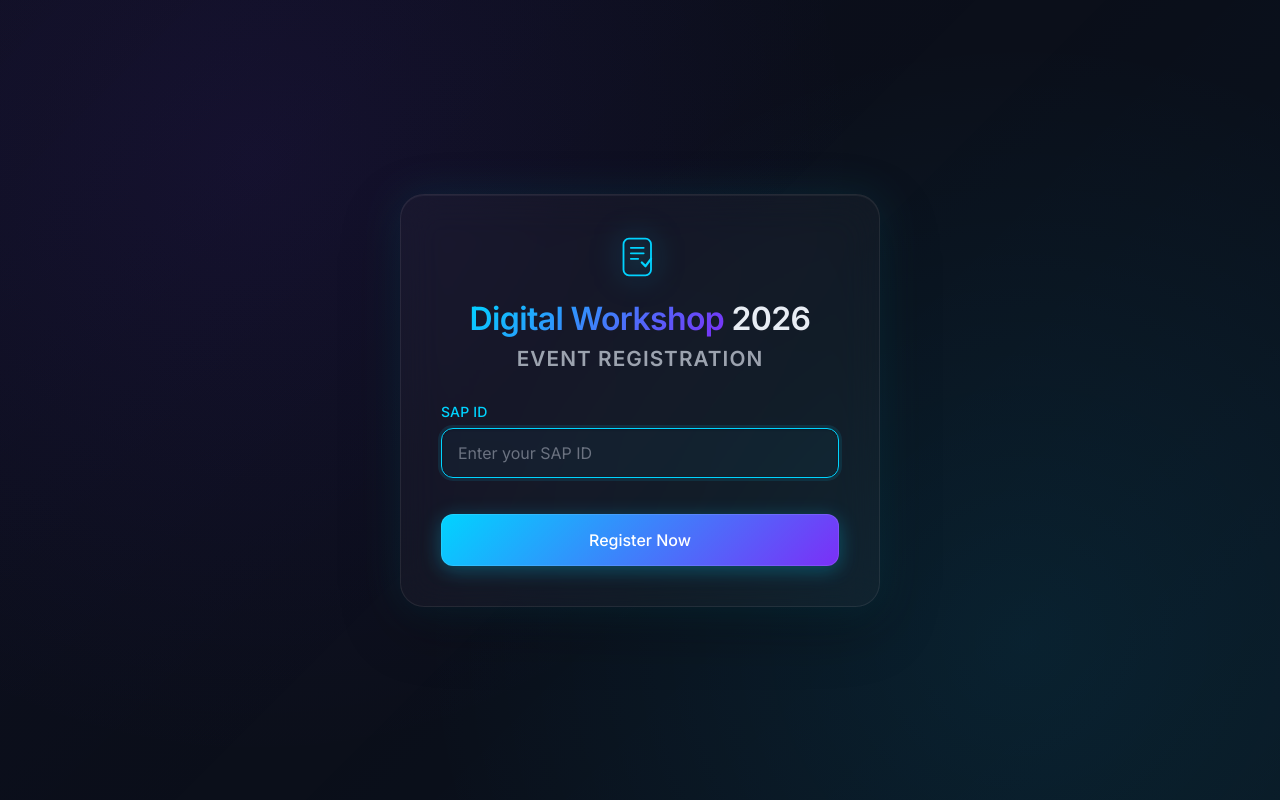
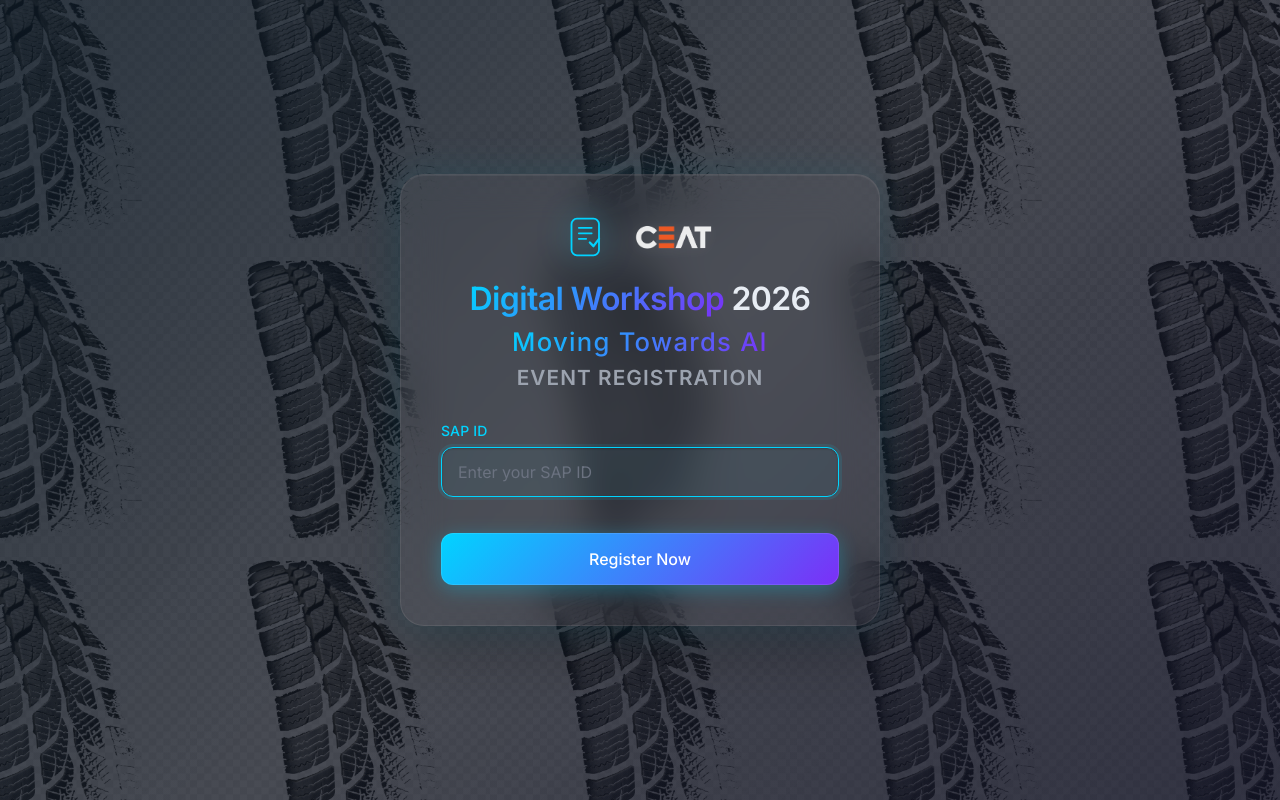
Before and after one commit to satishpanduru/qr-registration, a website: page public/index.html in a window 1280 px wide. Drawn offline with Linux system fonts and the light colour scheme.

Commit message:
Add CEAT branding, tyre background, agenda PDF, and update database with 50 attendees

```diff
--- a/public/index.html
+++ b/public/index.html
@@ -23,6 +23,8 @@
         <!-- Header -->
         <header class="header">
 
+            <!-- Logo Container with both icons -->
+            <div class="logo-container">
                 <!-- Registration Icon -->
                 <div class="logo-icon">
                     <svg width="44" height="44" viewBox="0 0 48 48" fill="none" xmlns="http://www.w3.org/2000/svg">
@@ -38,8 +40,15 @@
                     </svg>
                 </div>
 
+                <!-- CEAT Logo -->
+                <div class="ceat-logo">
+                    <img src="ceat_white.png" alt="CEAT" />
+                </div>
+            </div>
+
 
             <h1 class="title"><span class="highlight">Digital Workshop</span> 2026</h1>
+            <p class="subtitle-tagline"><span class="highlight">Moving Towards AI</span></p>
             <p class="subtitle">Event Registration</p>
         </header>
 
--- a/public/result.js
+++ b/public/result.js
@@ -72,8 +72,11 @@ function showSuccess(tableNo, name, department, message) {
     // Hide loading
     loadingState.style.display = 'none';
 
+    // Convert "Team X" to "Table X" for display
+    const displayTableNo = tableNo.replace(/^Team\s+/i, 'Table ');
+
     // Populate data
-    tableNumber.textContent = tableNo;
+    tableNumber.textContent = displayTableNo;
     attendeeName.textContent = capitalizeWords(name);
     attendeeDept.textContent = department;
 
--- a/public/style.css
+++ b/public/style.css
@@ -49,14 +49,32 @@ body {
     align-items: center;
     justify-content: center;
     padding: var(--spacing-md);
-    /* Subtle gradient background for depth */
-    background-image:
-        radial-gradient(circle at 20% 20%, rgba(123, 47, 247, 0.08) 0%, transparent 50%),
-        radial-gradient(circle at 80% 80%, rgba(0, 212, 255, 0.08) 0%, transparent 50%);
+    /* Tyre-themed background */
+    background-image: url('tyre.png');
+    background-repeat: repeat;
+    background-size: 300px 300px;
+    background-position: center;
     background-attachment: fixed;
+    position: relative;
 }
 
-/* Background overlay for additional depth */
+/* Overlay to control tyre image visibility and add gradient */
+body::before {
+    content: '';
+    position: fixed;
+    top: 0;
+    left: 0;
+    width: 100%;
+    height: 100%;
+    background: linear-gradient(135deg,
+        rgba(11, 15, 26, 0.85) 0%,
+        rgba(11, 15, 26, 0.75) 50%,
+        rgba(11, 15, 26, 0.85) 100%);
+    pointer-events: none;
+    z-index: 0;
+}
+
+/* Background overlay with tyre theme accent */
 .bg-overlay {
     position: fixed;
     top: 0;
@@ -64,11 +82,11 @@ body {
     width: 100%;
     height: 100%;
     background: linear-gradient(135deg,
-        rgba(123, 47, 247, 0.03) 0%,
+        rgba(0, 212, 255, 0.03) 0%,
         transparent 50%,
-        rgba(0, 212, 255, 0.03) 100%);
+        rgba(123, 47, 247, 0.03) 100%);
     pointer-events: none;
-    z-index: 0;
+    z-index: 1;
 }
 
 /* ===================================
@@ -113,11 +131,31 @@ body {
     margin-bottom: var(--spacing-xl);
 }
 
+.logo-container {
+    display: flex;
+    justify-content: center;
+    align-items: center;
+    gap: var(--spacing-lg);
+    margin-bottom: var(--spacing-md);
+    position: relative;
+}
+
 .logo-icon {
     display: inline-block;
-    margin-bottom: var(--spacing-md);
     /* Subtle pulsing glow animation */
     animation: pulse-glow 3s ease-in-out infinite;
+}
+
+.ceat-logo {
+    display: inline-block;
+    opacity: 0.9;
+}
+
+.ceat-logo img {
+    width: 80px;
+    height: auto;
+    filter: drop-shadow(0 2px 8px rgba(255, 255, 255, 0.1)) brightness(1.2) contrast(1.1);
+    mix-blend-mode: screen;
 }
 
 @keyframes pulse-glow {
@@ -143,6 +181,24 @@ body {
     -webkit-background-clip: text;
     -webkit-text-fill-color: transparent;
     background-clip: text;
+}
+
+.subtitle-tagline {
+    font-size: 1.6rem;
+    color: var(--text-secondary);
+    font-weight: 400;
+    letter-spacing: 0.05em;
+    margin-top: 0.5rem;
+    margin-bottom: 0.5rem;
+}
+
+.subtitle-tagline .highlight {
+    /* Gradient text effect matching Digital Workshop */
+    background: linear-gradient(135deg, var(--accent-cyan), var(--accent-purple));
+    -webkit-background-clip: text;
+    -webkit-text-fill-color: transparent;
+    background-clip: text;
+    font-weight: 500;
 }
 
 .subtitle {
```
Also changed, not shown: public/result.html (+37 -0 lines), server.js (+5 -5 lines), public/ceat_white.png (added), public/tyre.png (added), 2 other files. Lines whose indentation alone changed are shown as unchanged.
